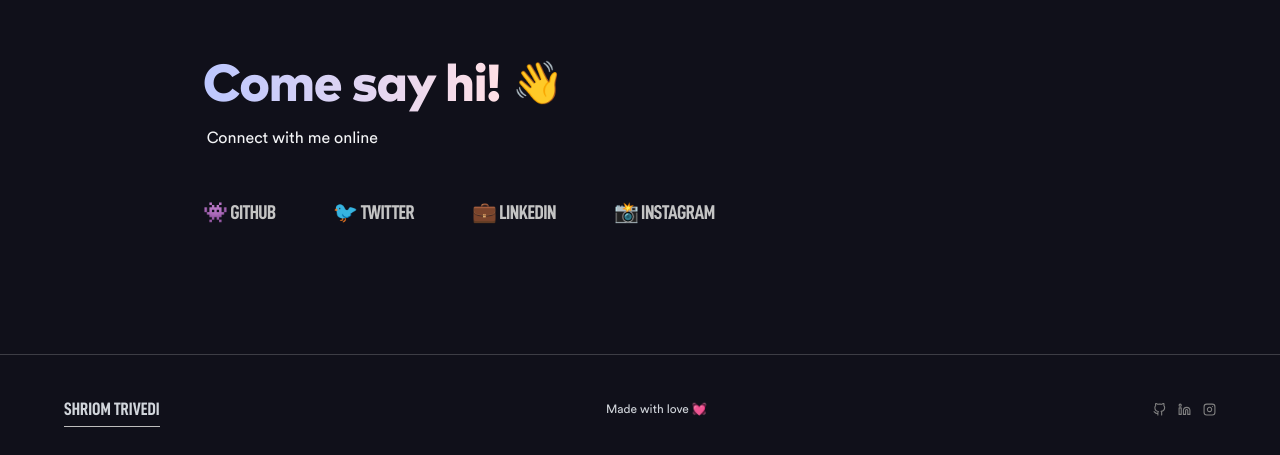
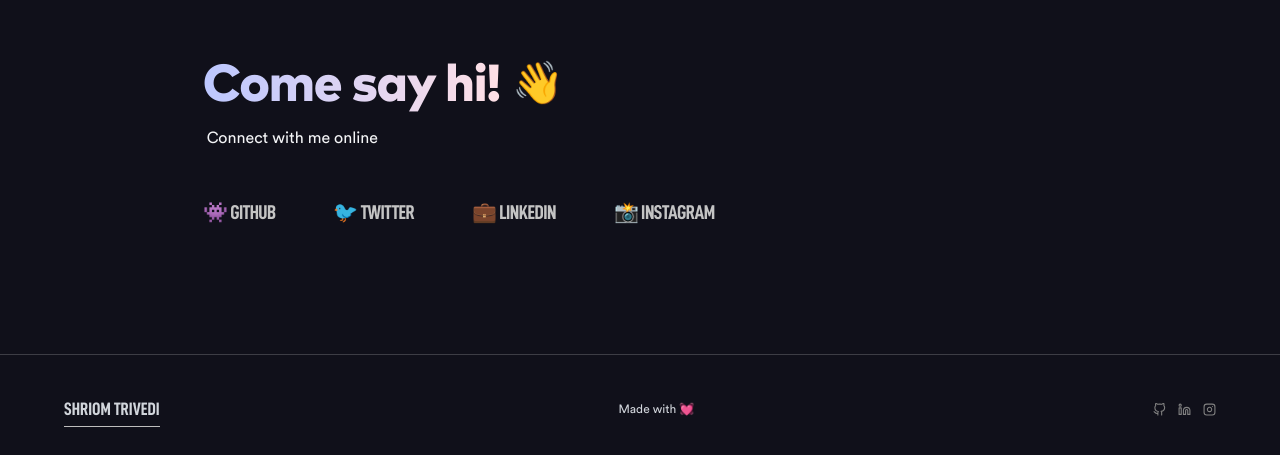
Before and after one commit to Shriom-Trivedi/my_portfolio, a React (Create React App) app: page / in a window 1280 px wide. Shown: the part 4414-4869 px from the top of the page. Built offline with nearby package versions, Linux system fonts and the light colour scheme; the HTML template or start-up script is replaced by a standard one.

Commit message:
footer updated

```diff
--- a/src/components/Footer.jsx
+++ b/src/components/Footer.jsx
@@ -10,7 +10,7 @@ const Footer = () => {
       <div className='relative brand_underline--logo font-d__din__Condensed uppercase text-sm sm:text-lg text-gray-300 cursor-pointer'>
         Shriom Trivedi
       </div>
-      <span className=' text-[0.6rem] sm:text-xs text-gray-300'>Made with love 💓</span>
+      <span className=' text-[0.6rem] sm:text-xs text-gray-300'>Made with 💓</span>
       <div className='text-sm flex'>
         <span className='cursor-pointer'>
           <GitHub color='gray' size={13} />
```
